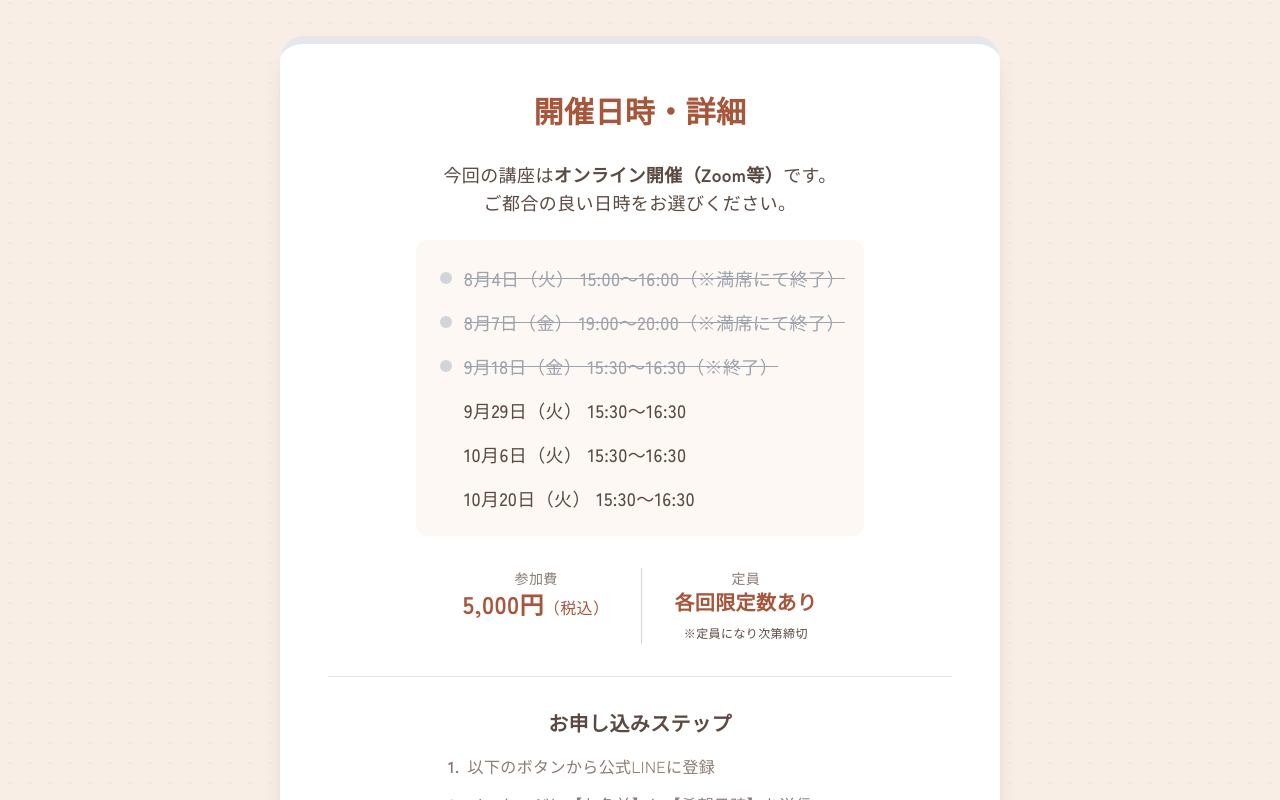
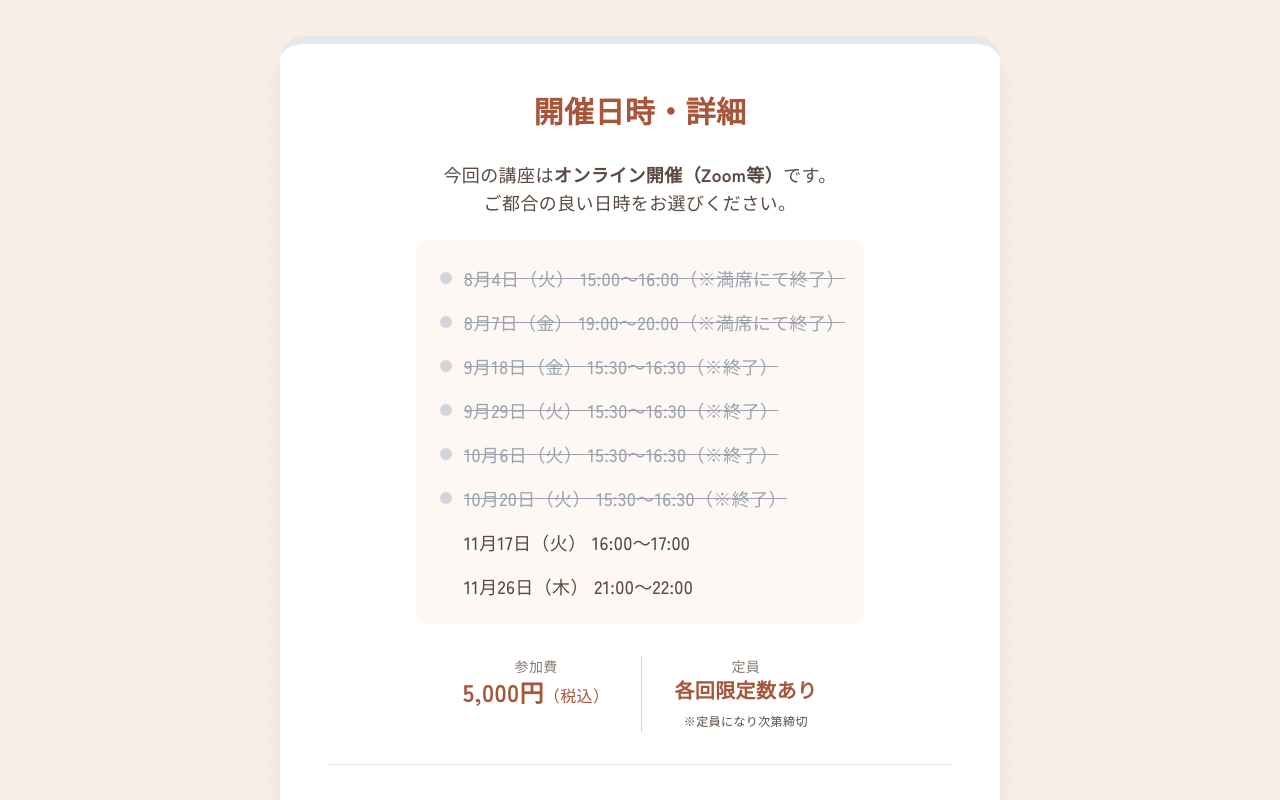
Before and after one commit to m25amj-netizen/german-communication, a plain HTML site: page index.html in a window 1280 px wide. Shown: the part 7367-8167 px from the top of the page. Drawn offline with nearby package versions, Linux system fonts and the light colour scheme.

Commit message:
Update index.html

```diff
--- a/index.html
+++ b/index.html
@@ -355,7 +355,7 @@
                     <img src="https://i.postimg.cc/rwx105Hq/34171-7700.jpg" alt="浅井ますみ" class="w-full h-full object-cover">
                 </div>
                 <div>
-                    <p class="text-sm text-brand-DEFAULT font-bold mb-1">発信 × 心の言語化コンサルタント / ドイツ在住</p>
+                    <p class="text-sm text-brand-DEFAULT font-bold mb-1">ドイツ式コミュニケーションコンサルタント/ドイツ在住</p>
                     <h3 class="text-2xl font-serif font-bold mb-4">浅井 ますみ <span class="text-sm font-normal text-gray-500 ml-2">Masumi Asai</span></h3>
                     <p class="text-brand-muted leading-relaxed mb-4">
                         「発信で人と人を繋げる」をテーマに活動。海外での生活を通して、日本の美徳である「察する文化」と、ドイツの合理的でシンプルな「伝える文化」の大きな違いを肌で体感する。
@@ -392,17 +392,25 @@
                             <span class="w-3 h-3 rounded-full bg-gray-300 mr-3"></span>
                             9月18日（金） 15:30〜16:30（※終了）
                         </li>
-                        <li class="flex items-center">
-                            <span class="w-3 h-3 rounded-full bg-brand-DEFAULT mr-3"></span>
-                            9月29日（火） 15:30〜16:30
+                        <li class="flex items-center text-gray-400 line-through">
+                            <span class="w-3 h-3 rounded-full bg-gray-300 mr-3"></span>
+                            9月29日（火） 15:30〜16:30（※終了）
+                        </li>
+                        <li class="flex items-center text-gray-400 line-through">
+                            <span class="w-3 h-3 rounded-full bg-gray-300 mr-3"></span>
+                            10月6日（火） 15:30〜16:30（※終了）
+                        </li>
+                        <li class="flex items-center text-gray-400 line-through">
+                            <span class="w-3 h-3 rounded-full bg-gray-300 mr-3"></span>
+                            10月20日（火） 15:30〜16:30（※終了）
                         </li>
                         <li class="flex items-center">
                             <span class="w-3 h-3 rounded-full bg-brand-DEFAULT mr-3"></span>
-                            10月6日（火） 15:30〜16:30
+                            11月17日（火） 16:00〜17:00
                         </li>
                         <li class="flex items-center">
                             <span class="w-3 h-3 rounded-full bg-brand-DEFAULT mr-3"></span>
-                            10月20日（火） 15:30〜16:30
+                            11月26日（木） 21:00〜22:00
                         </li>
                     </ul>
                 </div>
```
